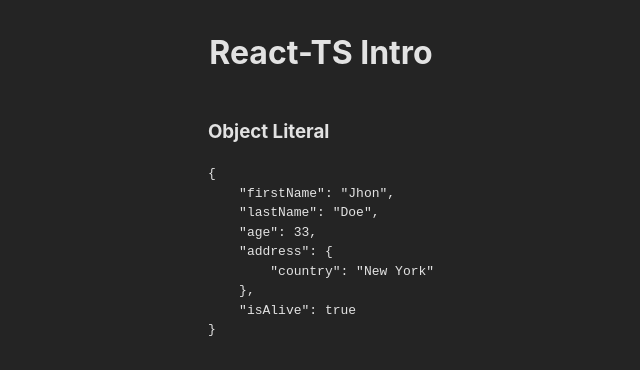
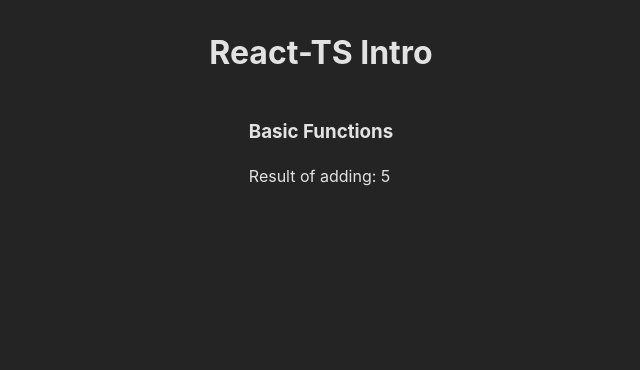
Before and after one commit to ayunierto/01-react-fundation, a React (Vite) app: page / in a window 1280 px wide. Shown: the top 370 px of the page, without its empty margins (327-967 px from the left). Built offline with nearby package versions, Linux system fonts and the light colour scheme.

Commit message:
basic functions

```diff
--- a/src/App.tsx
+++ b/src/App.tsx
@@ -1,3 +1,4 @@
+import { BasicFunctions } from "./typescript";
 import ObjectLiteral from "./typescript/ObjectLiteral";
 
 function App() {
@@ -7,7 +8,8 @@ function App() {
         <h1>React-TS Intro</h1>
 
         {/* <BasicTypes /> */}
-        <ObjectLiteral />
+        {/* <ObjectLiteral /> */}
+        <BasicFunctions />
       </main>
     </>
   );
--- /dev/null
+++ b/src/typescript/BasicFunctions.tsx
@@ -0,0 +1,13 @@
+export const BasicFunctions = () => {
+  const addTwoNumber = (a: number, b: number): number => {
+    return a + b;
+  };
+  return (
+    <div>
+      <h3>Basic Functions</h3>
+      <span>Result of adding: {addTwoNumber(1, 4)}</span>
+    </div>
+  );
+};
+
+export default BasicFunctions;
```
